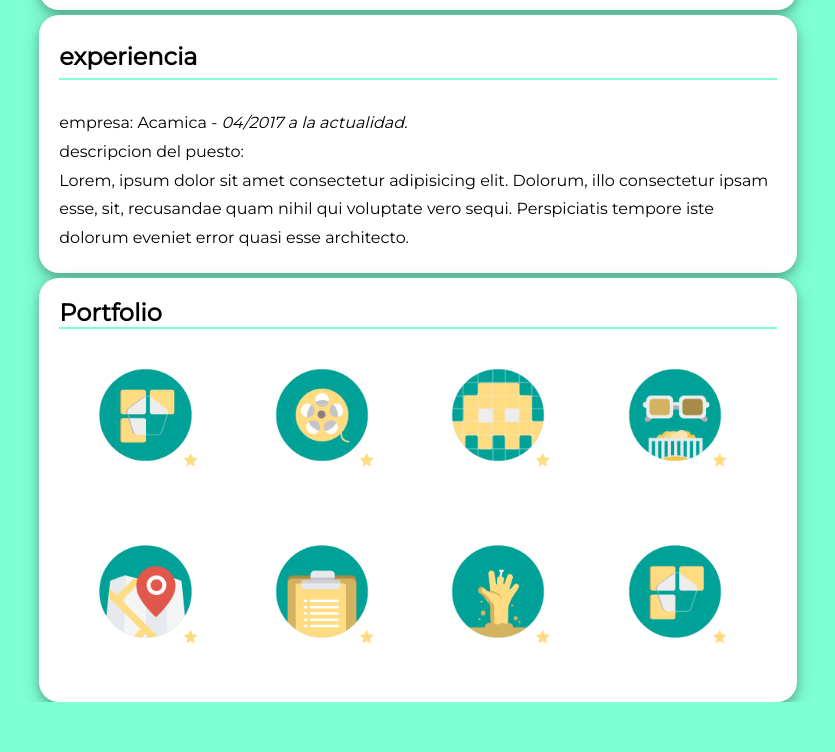
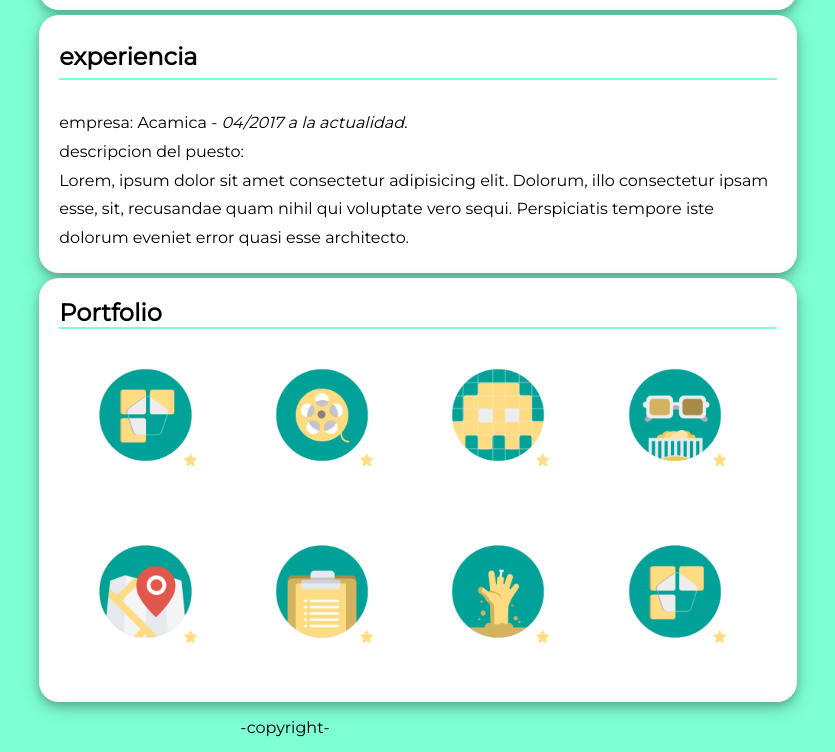
Before and after one commit to PabloAndresBeroiza/cv, a plain HTML site: page index.html in a window 1280 px wide. Shown: the part 703-1455 px from the top of the page, without its empty margins (355-1190 px from the left). Before the commit the page ends 1405 px from the top, so only its background shows below. Drawn offline with Linux system fonts and the light colour scheme.

Commit message:
agregue footer

```diff
--- a/css/cv.css
+++ b/css/cv.css
@@ -126,3 +126,11 @@
     .portfolio ul li img {
     width:24%
     }
+
+    footer{
+        height:50px;
+        width: 100%;
+        clear: both;
+        text-align: center;
+        padding-top: 1em;
+    }
--- a/index.html
+++ b/index.html
@@ -85,7 +85,10 @@
 
             </section>
     </section>
+<footer>
+    -copyright-
+</footer>
+</div>
 
-</div>
 </body>
 </html>
```
